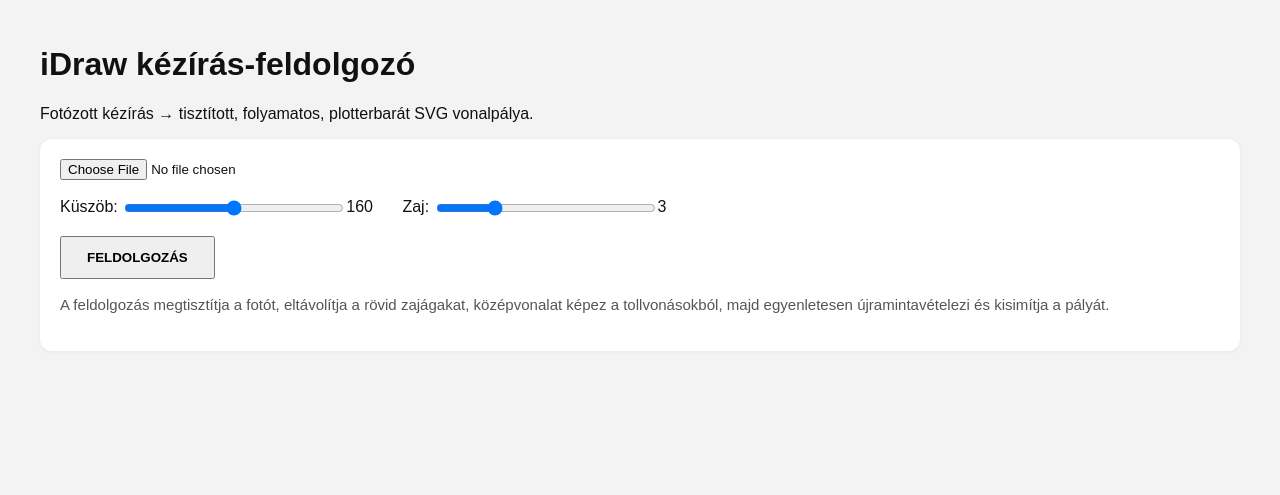
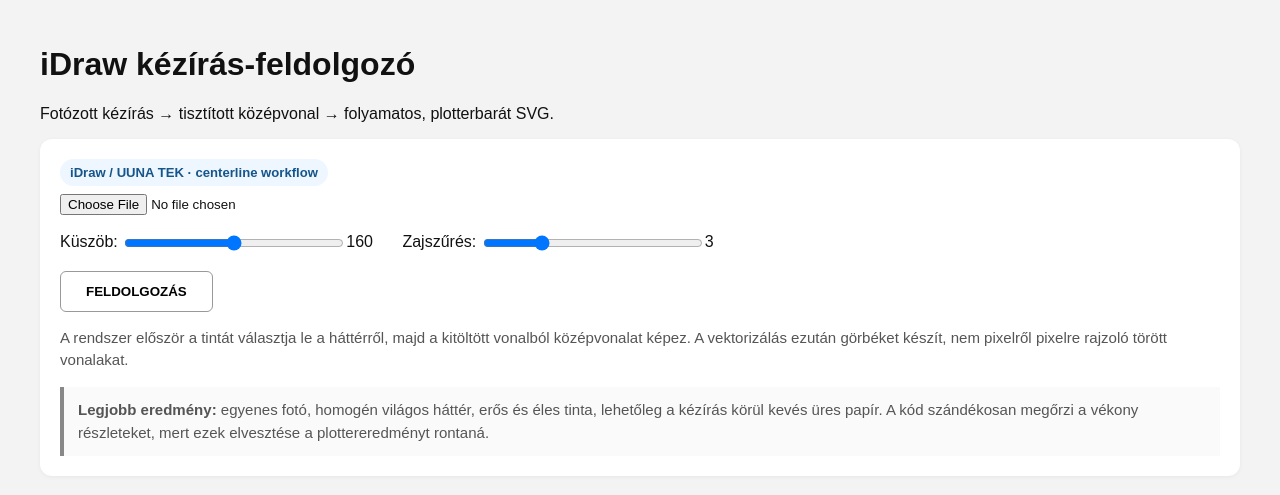
Before and after one commit to morcosharcos007/idraw, a Flask app: page / in a window 1280 px wide. Shown: the top 495 px of the page. Run offline with Flask 3, Linux system fonts and the light colour scheme.

Commit message:
Add files via upload

```diff
--- a/templates/index.html
+++ b/templates/index.html
@@ -9,20 +9,27 @@ body{font-family:Arial,sans-serif;max-width:1200px;margin:auto;padding:25px;back
 .card{background:white;padding:20px;border-radius:12px;margin-bottom:20px;box-shadow:0 1px 4px rgba(0,0,0,.05)}
 .grid{display:grid;grid-template-columns:1fr 1fr;gap:20px}
 img{max-width:100%;max-height:650px;object-fit:contain;border:1px solid #ddd;background:#fff}
-button{padding:12px 25px;font-weight:bold;cursor:pointer}
-label{margin-right:25px}
+button{padding:12px 25px;font-weight:bold;cursor:pointer;border:1px solid #999;border-radius:6px;background:#fff}
+button:hover{background:#f6f6f6}
+label{margin-right:25px;display:inline-block}
 input[type=range]{width:220px;vertical-align:middle}
-.help{color:#555;font-size:.94rem;line-height:1.45}
+.help{color:#555;font-size:.94rem;line-height:1.5}
+.badge{display:inline-block;padding:6px 10px;border-radius:999px;background:#eef6ff;color:#15558a;font-size:.82rem;font-weight:bold;margin-bottom:8px}
 .stats{display:inline-block;margin-top:12px;padding:8px 12px;background:#f1f7f2;border-radius:7px;color:#176b2c;font-size:.9rem}
-.preview{background:#fff;border:1px solid #ddd;display:block;width:100%;max-width:650px;height:auto}
-@media(max-width:800px){.grid{grid-template-columns:1fr}}
+.preview-wrap{background:#fff;border:1px solid #ddd;border-radius:6px;padding:10px;overflow:auto}
+.preview{display:block;width:100%;max-width:900px;height:auto;border:0;background:#fff}
+.status{font-weight:bold;color:#176b2c}
+.error{font-weight:bold;color:#b00020}
+.tip{padding:12px 14px;border-left:4px solid #888;background:#fafafa}
+@media(max-width:800px){.grid{grid-template-columns:1fr}label{margin-bottom:12px}}
 </style>
 </head>
 <body>
 <h1>iDraw kézírás-feldolgozó</h1>
-<p>Fotózott kézírás → tisztított, folyamatos, plotterbarát SVG vonalpálya.</p>
+<p>Fotózott kézírás → tisztított középvonal → folyamatos, plotterbarát SVG.</p>
 
 <div class="card">
+<span class="badge">iDraw / UUNA TEK · centerline workflow</span>
 <form method="post" action="{{url_for('process_image')}}" enctype="multipart/form-data">
 <input type="file" name="image" accept="image/*" required><br><br>
 
@@ -31,82 +38,62 @@ input[type=range]{width:220px;vertical-align:middle}
 oninput="this.nextElementSibling.value=this.value"><output>{{threshold}}</output>
 </label>
 
-<label>Zaj:
+<label>Zajszűrés:
 <input type="range" name="denoise" min="1" max="9" step="2" value="{{denoise}}"
 oninput="this.nextElementSibling.value=this.value"><output>{{denoise}}</output>
 </label>
 
 <br><br>
-<button type="submit" name="action" value="process">FELDOLGOZÁS</button>
+<button type="submit">FELDOLGOZÁS</button>
 </form>
 
 <p class="help">
-A feldolgozás megtisztítja a fotót, eltávolítja a rövid zajágakat, középvonalat képez
-a tollvonásokból, majd egyenletesen újramintavételezi és kisimítja a pályát.
+A rendszer először a tintát választja le a háttérről, majd a kitöltött vonalból
+középvonalat képez. A vektorizálás ezután görbéket készít, nem pixelről pixelre
+rajzoló törött vonalakat.
 </p>
 
-{% if error %}
-<p role="alert" style="color:#b00020;font-weight:bold">{{error}}</p>
-{% endif %}
+<div class="tip help">
+<strong>Legjobb eredmény:</strong> egyenes fotó, homogén világos háttér, erős és
+éles tinta, lehetőleg a kézírás körül kevés üres papír. A kód szándékosan
+megőrzi a vékony részleteket, mert ezek elvesztése a plottereredményt rontaná.
+</div>
 
-{% if status %}
-<p role="status" style="color:#176b2c;font-weight:bold">{{status}}</p>
-{% endif %}
+{% if error %}<p class="error" role="alert">{{error}}</p>{% endif %}
+{% if status %}<p class="status" role="status">{{status}}</p>{% endif %}
 </div>
 
 {% if processed %}
 <div class="card">
 <form method="post" action="{{url_for('generate_svg')}}">
-    <input type="hidden" name="state_token" value="{{state_token}}">
-
-    <label>Vonalminőség:
-    <input type="range" name="quality" min="1" max="5" step="1" value="3"
-    oninput="this.nextElementSibling.value=this.value">
-    <output>3</output>
-    </label>
-
-    <button type="submit">SVG VONALPÁLYA KÉSZÍTÉSE</button>
-    <p class="help">
-      1 = finomabb, több részlet &nbsp; · &nbsp;
-      3 = ajánlott &nbsp; · &nbsp;
-      5 = erősebb kisimítás, kevesebb apró kanyar.
-    </p>
+<input type="hidden" name="state_token" value="{{state_token}}">
+<label>Vonalminőség:
+<input type="range" name="quality" min="1" max="5" step="1" value="{{quality}}"
+oninput="this.nextElementSibling.value=this.value"><output>{{quality}}</output>
+</label>
+<button type="submit">SVG VONALPÁLYA KÉSZÍTÉSE</button>
+<p class="help">1 = több eredeti részlet · 3 = ajánlott · 5 = erősebb kisimítás. Első tesztnél a 3-as értéket javaslom.</p>
 </form>
 </div>
 {% endif %}
 
 {% if original %}
 <div class="grid">
-
-<div class="card">
-<h2>Eredeti</h2>
-<img src="{{original}}" alt="Eredeti kép">
-</div>
-
-<div class="card">
-<h2>Feldolgozott</h2>
-<img src="{{processed}}" alt="Feldolgozott kép">
-</div>
+<div class="card"><h2>Eredeti</h2><img src="{{original}}" alt="Eredeti kép"></div>
+<div class="card"><h2>Feldolgozott</h2><img src="{{processed}}" alt="Feldolgozott kézírás"></div>
 
 {% if svg_preview %}
-<div class="card">
+<div class="card" style="grid-column:1/-1">
 <h2>SVG / Vonalpálya előnézet</h2>
-<img class="preview" src="{{svg_preview}}" alt="SVG vonalpálya előnézet">
+<div class="preview-wrap"><img class="preview" src="{{svg_preview}}" alt="SVG vonalpálya előnézet"></div>
 {% if svg_stats %}
-<div class="stats">
-{{svg_stats.paths}} folyamatos stroke · {{svg_stats.points}} simított pont ·
-minőség {{svg_stats.quality}}/5
+<div class="stats">{{svg_stats.paths}} stroke · {{svg_stats.points}} simított pont · minőség {{svg_stats.quality}}/5</div>
+{% endif %}
+<br><br>
+<a href="{{svg_download}}" download="idraw-vonalpalya.svg"><button type="button">SVG LETÖLTÉSE</button></a>
 </div>
 {% endif %}
-<br><br>
-<a href="{{svg_download}}" download="idraw-vonalpalya.svg">
-<button type="button">SVG LETÖLTÉSE</button>
-</a>
 </div>
 {% endif %}
-
-</div>
-{% endif %}
-
 </body>
 </html>
```
